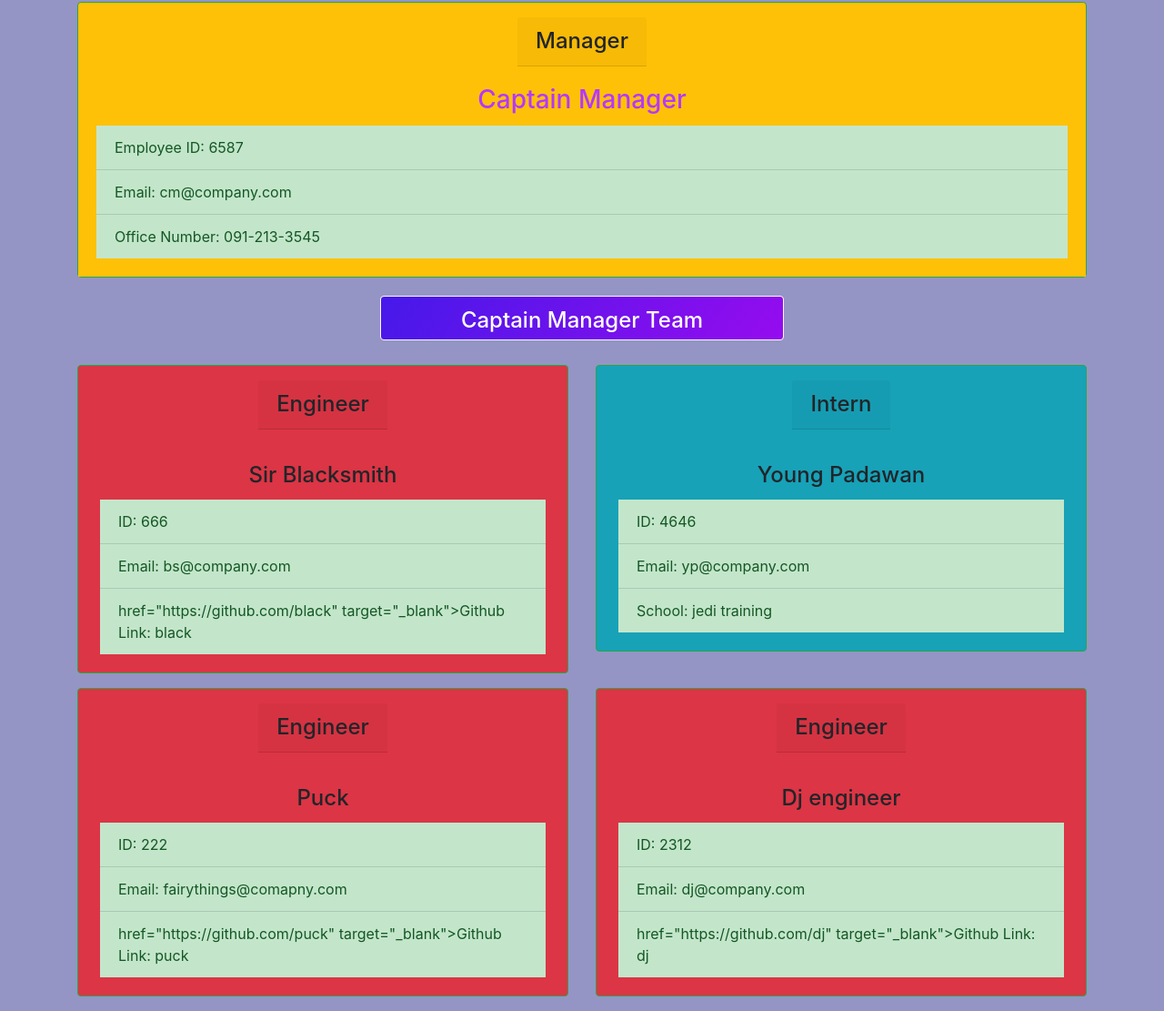
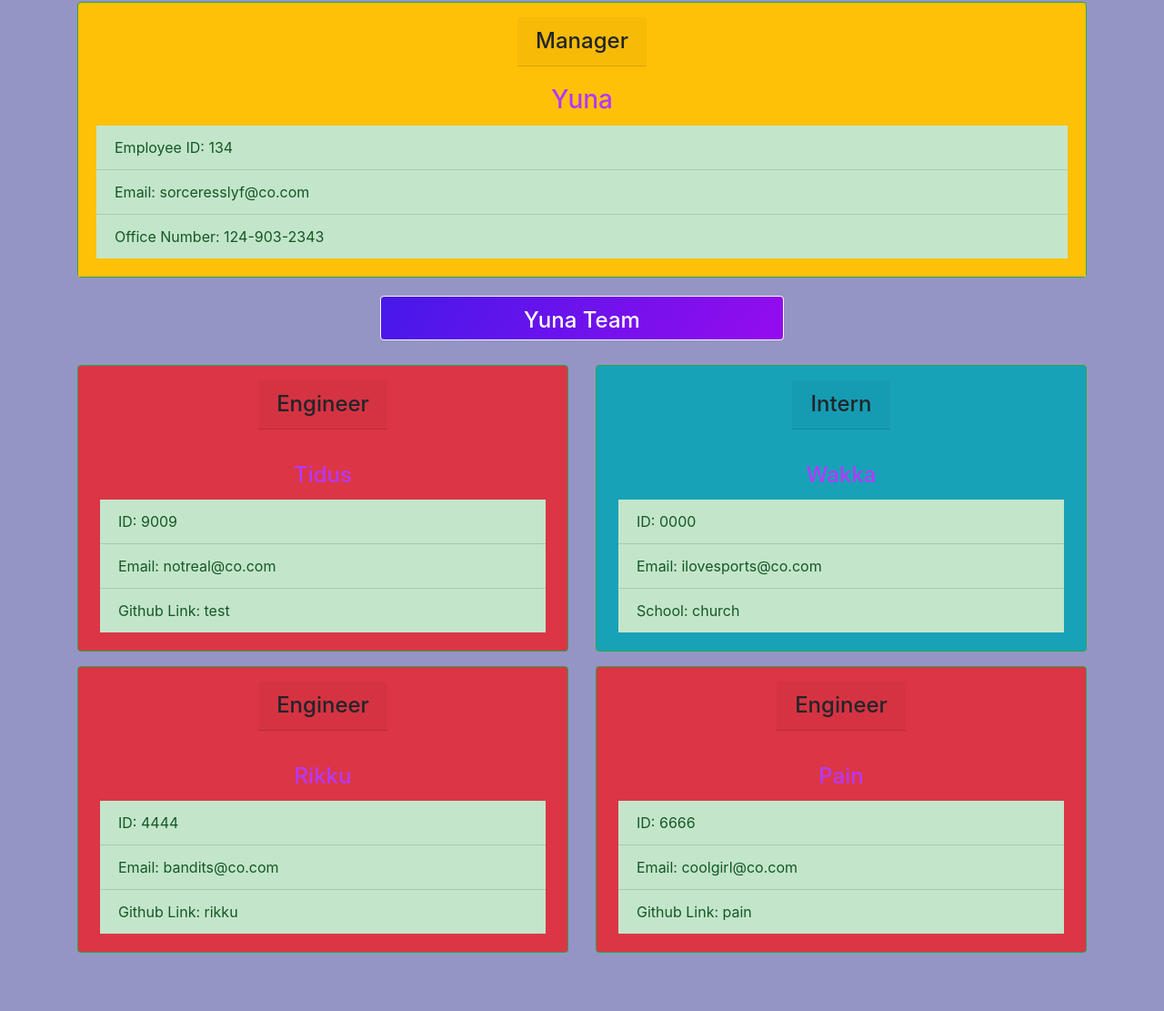
Before and after one commit to Badjuju666/Team-Contact-Page-Gen, a website: page index.html in a window 1280 px wide. Shown: the part 64-1175 px from the top of the page at 91% size. After the commit the page ends 1127 px from the top, so only its background shows below. Drawn offline with nearby package versions, Linux system fonts and the light colour scheme.

Commit message:
readme and fixes

```diff
--- a/index.html
+++ b/index.html
@@ -19,15 +19,15 @@
                 <h4 class="card-header d-flex justify-content-around">Manager</h4>
             </div>
             <div class="card-body bg-warning">
-                <h3 id="purp" class="card-title text-center">Captain Manager</h3>
+                <h3 id="purp" class="card-title text-center">Yuna</h3>
                 <div class="list-group border-dark list-group-flush">
-                    <a class="list-group-item list-group-item-action list-group-item-success">Employee ID: 6587</a>
-                    <a class="list-group-item list-group-item-action list-group-item-success" href="mailto:cm@company.com">Email: cm@company.com</a>
-                    <a class="list-group-item list-group-item-action list-group-item-success">Office Number: 091-213-3545</a>
+                    <a class="list-group-item list-group-item-action list-group-item-success">Employee ID: 134</a>
+                    <a class="list-group-item list-group-item-action list-group-item-success" href="mailto:sorceresslyf@co.com">Email: sorceresslyf@co.com</a>
+                    <a class="list-group-item list-group-item-action list-group-item-success">Office Number: 124-903-2343</a>
                 </div>
             </div>
             <div class="rounded wrapper text-white bg-warning bg-gradient d-flex justify-content-around border border-light card-footer">
-                <h4>Captain Manager Team</h4>
+                <h4>Yuna Team</h4>
             </div>
         </div>
         <div class="mt-5 pt-5 row row-cols-1 row-cols-md-2 g-4">
@@ -38,10 +38,10 @@
                     <h4 class="card-header">Engineer</h4>
                 </div>
                 <div class="card-body bg-danger mt-3 mx-2 px-3">
-                    <h4 class="card-title text-center"> Sir Blacksmith</h4>
+                    <h4 id="purp" class="card-title text-center">Tidus</h4>
                     <div class="list-group border-dark list-group-flush">
-                        <a class="list-group-item list-group-item-action list-group-item-success">ID:        666</a>
-                        <a class="list-group-item list-group-item-action list-group-item-success" href="mailto:bs@company.com">Email:        bs@company.com</a><a class="list-group-item list-group-item-action list-group-item-success"> href="https://github.com/black" target="_blank">Github Link:        black</a>
+                        <a class="list-group-item list-group-item-action list-group-item-success">ID:        9009</a>
+                        <a class="list-group-item list-group-item-action list-group-item-success" href="mailto:notreal@co.com">Email: notreal@co.com</a><a class="list-group-item list-group-item-action list-group-item-success" href="https://github.com/test" target="_blank"> Github Link: test</a>
                     </div>
                 </div>
             </div>
@@ -52,10 +52,10 @@
                     <h4 class="card-header">Intern</h4>
                 </div>
                 <div class="card-body bg-info mt-3 mx-2 px-3">
-                    <h4 class="card-title text-center">Young Padawan</h4>
+                    <h4 id="purp" class="card-title text-center">Wakka</h4>
                     <div class="list-group border-dark list-group-flush">
-                        <a class="list-group-item list-group-item-action list-group-item-success">ID:        4646</a>
-                        <a class="list-group-item list-group-item-action list-group-item-success" href="mailto:yp@company.com">Email:        yp@company.com</a><a class="list-group-item list-group-item-action list-group-item-success">School:        jedi training</a>
+                        <a class="list-group-item list-group-item-action list-group-item-success">ID:        0000</a>
+                        <a class="list-group-item list-group-item-action list-group-item-success" href="mailto:ilovesports@co.com">Email: ilovesports@co.com</a><a class="list-group-item list-group-item-action list-group-item-success">School: church</a>
                     </div>
                 </div>
             </div>
@@ -66,10 +66,10 @@
                     <h4 class="card-header">Engineer</h4>
                 </div>
                 <div class="card-body bg-danger mt-3 mx-2 px-3">
-                    <h4 class="card-title text-center">Puck</h4>
+                    <h4 id="purp" class="card-title text-center">Rikku</h4>
                     <div class="list-group border-dark list-group-flush">
-                        <a class="list-group-item list-group-item-action list-group-item-success">ID:        222</a>
-                        <a class="list-group-item list-group-item-action list-group-item-success" href="mailto:fairythings@comapny.com">Email:        fairythings@comapny.com</a><a class="list-group-item list-group-item-action list-group-item-success"> href="https://github.com/puck" target="_blank">Github Link:        puck</a>
+                        <a class="list-group-item list-group-item-action list-group-item-success">ID:        4444</a>
+                        <a class="list-group-item list-group-item-action list-group-item-success" href="mailto:bandits@co.com">Email: bandits@co.com</a><a class="list-group-item list-group-item-action list-group-item-success" href="https://github.com/rikku" target="_blank"> Github Link: rikku</a>
                     </div>
                 </div>
             </div>
@@ -80,10 +80,10 @@
                     <h4 class="card-header">Engineer</h4>
                 </div>
                 <div class="card-body bg-danger mt-3 mx-2 px-3">
-                    <h4 class="card-title text-center">Dj engineer</h4>
+                    <h4 id="purp" class="card-title text-center"> Pain</h4>
                     <div class="list-group border-dark list-group-flush">
-                        <a class="list-group-item list-group-item-action list-group-item-success">ID:        2312</a>
-                        <a class="list-group-item list-group-item-action list-group-item-success" href="mailto:dj@company.com">Email:        dj@company.com</a><a class="list-group-item list-group-item-action list-group-item-success"> href="https://github.com/dj" target="_blank">Github Link:        dj</a>
+                        <a class="list-group-item list-group-item-action list-group-item-success">ID:        6666</a>
+                        <a class="list-group-item list-group-item-action list-group-item-success" href="mailto:coolgirl@co.com">Email: coolgirl@co.com</a><a class="list-group-item list-group-item-action list-group-item-success" href="https://github.com/pain" target="_blank"> Github Link: pain</a>
                     </div>
                 </div>
             </div>
```
Also changed, not shown: README.md, final-product.png (added), lib/Employee.js.
